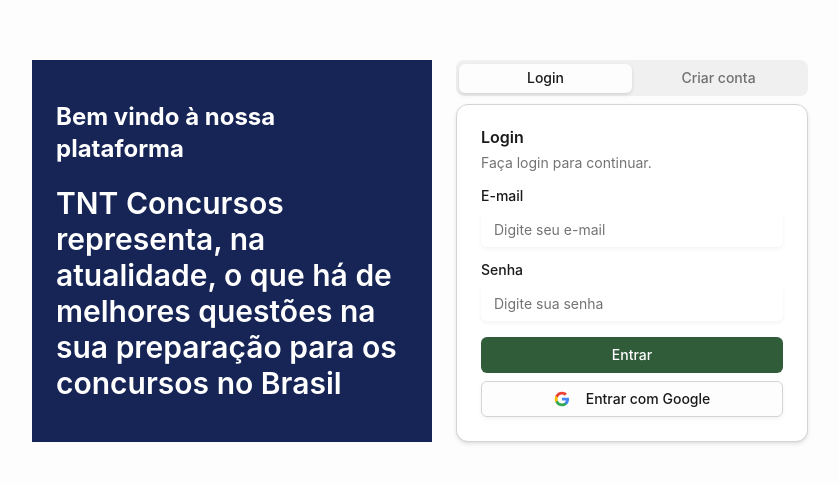
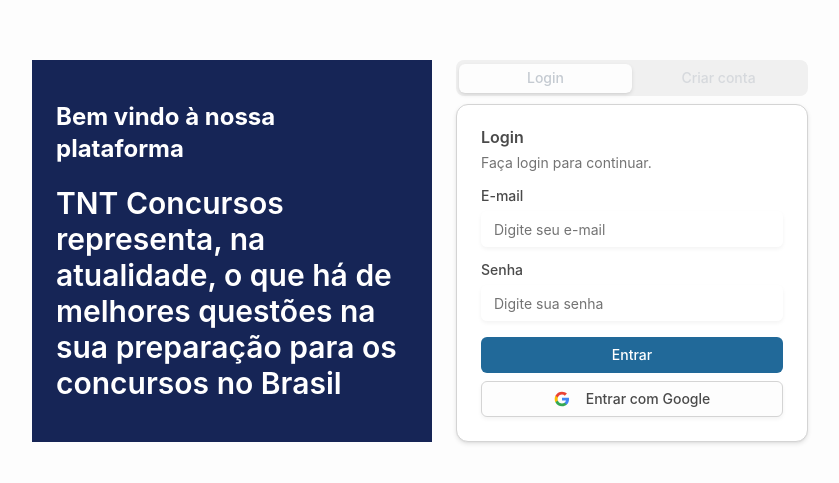
Before and after one commit to tassioNS9/tnt-concursos, a Next.js app: page /authentication in a window 1280 px wide. Shown: the part 149-632 px from the top of the page, without its empty margins (208-1047 px from the left). Built offline with nearby package versions, Linux system fonts and the light colour scheme.

Commit message:
chore: add initial color palette

```diff
--- a/src/app/globals.css
+++ b/src/app/globals.css
@@ -6,12 +6,15 @@
 
 :root {
   --background: oklch(0.994 0 0);
-  --foreground: oklch(0.2178 0 0);
+  --dark-var-1-color: #222933;
+  --dark-var-3-color: #8694a6;
+  --dark-blue-1-color: #055175;
+  --foreground: #c4cad1;
   --card: oklch(1 0 0);
-  --card-foreground: oklch(0.2178 0 0);
+  --card-foreground: rgb(74, 74, 74);
   --popover: oklch(1 0 0);
   --popover-foreground: oklch(0.2178 0 0);
-  --primary: oklch(0.433 0.0745 149.7347);
+  --primary: #216999;
   --primary-foreground: oklch(1 0 0);
   --secondary: oklch(0.9067 0 0);
   --secondary-foreground: oklch(0.2178 0 0);
@@ -125,6 +128,9 @@
 @theme inline {
   --color-background: var(--background);
   --color-foreground: var(--foreground);
+  --color-dark-var-1-color: var(--dark-var-1-color);
+  --color-dark-var-3-color: var(--dark-var-3-color);
+  --color-dark-blue-1-color: var(--dark-blue-1-color);
   --color-card: var(--card);
   --color-card-foreground: var(--card-foreground);
   --color-popover: var(--popover);
```
